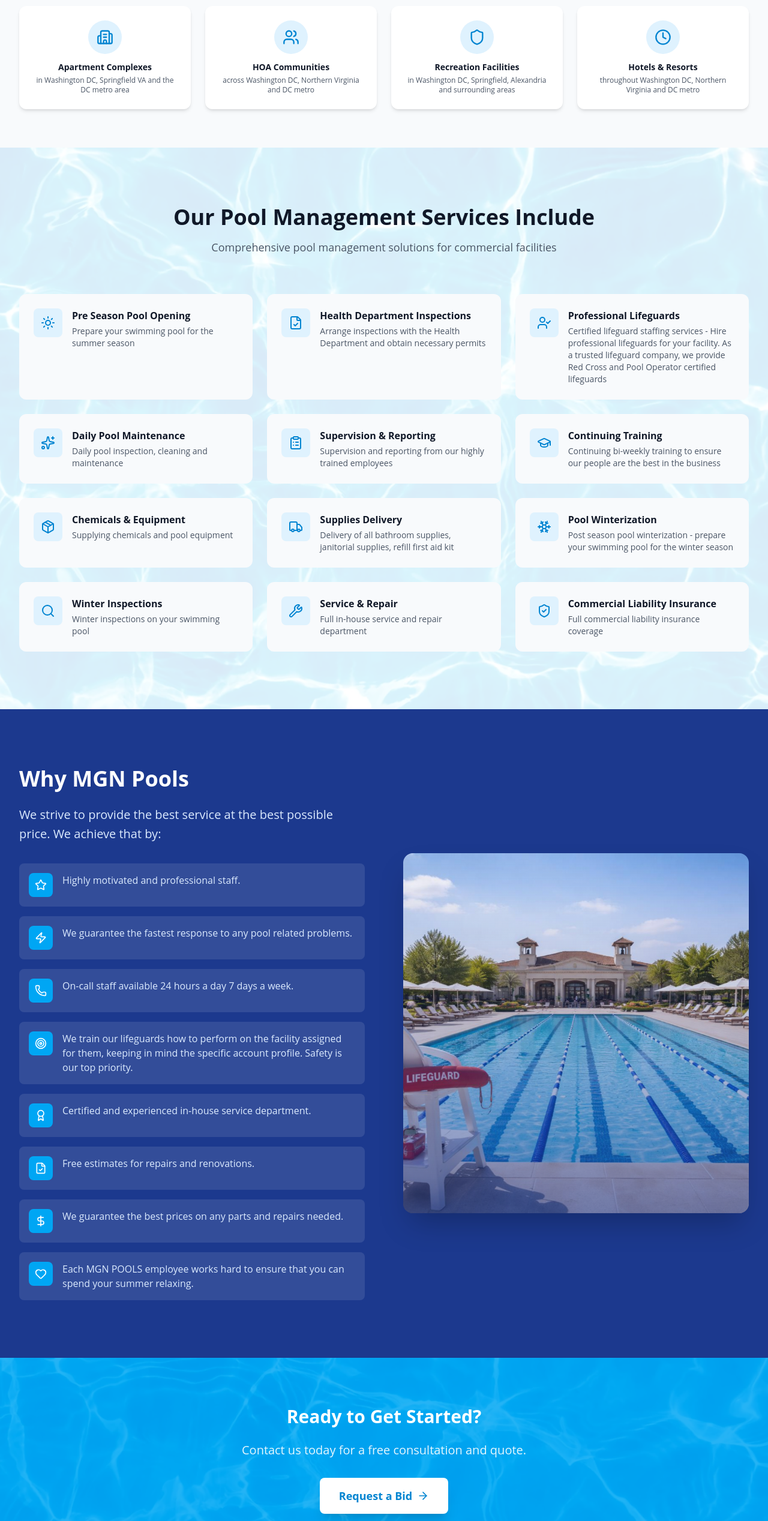
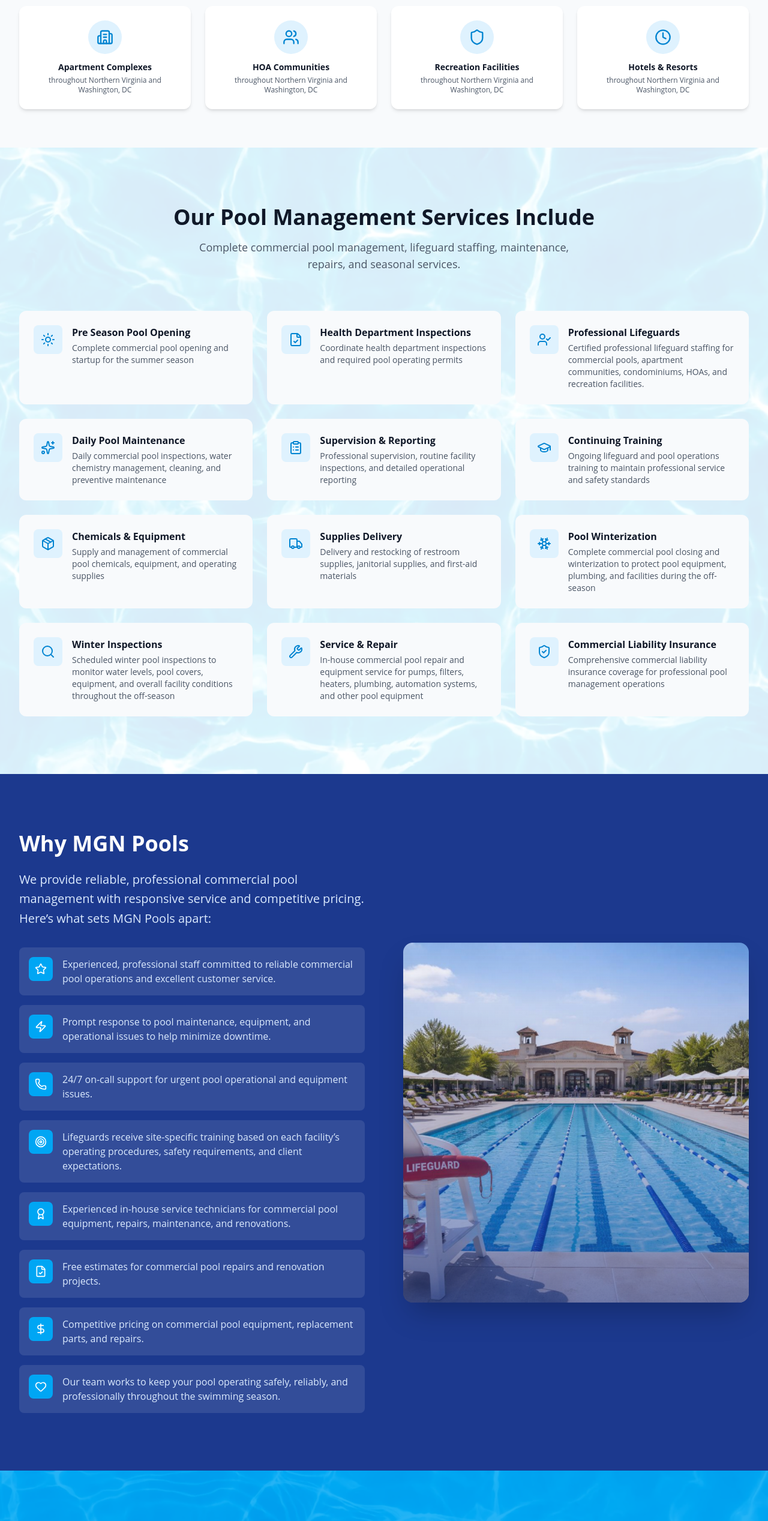
Before and after one commit to Atanas1122/mgn_pools, a React (Vite) app: page /commercial in a window 1280 px wide. Shown: the part 1320-3855 px from the top of the page at 60% size. Built offline with nearby package versions, Linux system fonts and the light colour scheme.

Commit message:
Improve commercial page content

```diff
--- a/src/pages/Commercial.tsx
+++ b/src/pages/Commercial.tsx
@@ -18,22 +18,22 @@
   {
     icon: Building2,
     title: "Apartment Complexes",
-    description: "in Washington DC, Springfield VA and the DC metro area"
+    description: "throughout Northern Virginia and Washington, DC"
   },
   {
     icon: Users,
     title: "HOA Communities",
-    description: "across Washington DC, Northern Virginia and DC metro"
+    description: "throughout Northern Virginia and Washington, DC"
   },
   {
     icon: Shield,
     title: "Recreation Facilities",
-    description: "in Washington DC, Springfield, Alexandria and surrounding areas"
+    description: "throughout Northern Virginia and Washington, DC"
   },
   {
     icon: Clock,
     title: "Hotels & Resorts",
-    description: "throughout Washington DC, Northern Virginia and DC metro"
+    description: "throughout Northern Virginia and Washington, DC"
   },
 ];
 
@@ -42,62 +42,62 @@
   {
     icon: Sun,
     title: "Pre Season Pool Opening",
-    description: "Prepare your swimming pool for the summer season"
+    description: "Complete commercial pool opening and startup for the summer season"
   },
   {
     icon: FileCheck,
     title: "Health Department Inspections",
-    description: "Arrange inspections with the Health Department and obtain necessary permits"
+    description: "Coordinate health department inspections and required pool operating permits"
   },
   {
     icon: UserCheck,
     title: "Professional Lifeguards",
-    description: "Certified lifeguard staffing services - Hire professional lifeguards for your facility. As a trusted lifeguard company, we provide Red Cross and Pool Operator certified lifeguards"
+    description: "Certified professional lifeguard staffing for commercial pools, apartment communities, condominiums, HOAs, and recreation facilities."
   },
   {
     icon: Sparkles,
     title: "Daily Pool Maintenance",
-    description: "Daily pool inspection, cleaning and maintenance"
+    description: "Daily commercial pool inspections, water chemistry management, cleaning, and preventive maintenance"
   },
   {
     icon: ClipboardList,
     title: "Supervision & Reporting",
-    description: "Supervision and reporting from our highly trained employees"
+    description: "Professional supervision, routine facility inspections, and detailed operational reporting"
   },
   {
     icon: GraduationCap,
     title: "Continuing Training",
-    description: "Continuing bi-weekly training to ensure our people are the best in the business"
+    description: "Ongoing lifeguard and pool operations training to maintain professional service and safety standards"
   },
   {
     icon: Package,
     title: "Chemicals & Equipment",
-    description: "Supplying chemicals and pool equipment"
+    description: "Supply and management of commercial pool chemicals, equipment, and operating supplies"
   },
   {
     icon: Truck,
     title: "Supplies Delivery",
-    description: "Delivery of all bathroom supplies, janitorial supplies, refill first aid kit"
+    description: "Delivery and restocking of restroom supplies, janitorial supplies, and first-aid materials"
   },
   {
     icon: Snowflake,
     title: "Pool Winterization",
-    description: "Post season pool winterization - prepare your swimming pool for the winter season"
+    description: "Complete commercial pool closing and winterization to protect pool equipment, plumbing, and facilities during the off-season"
   },
   {
     icon: Search,
     title: "Winter Inspections",
-    description: "Winter inspections on your swimming pool"
+    description: "Scheduled winter pool inspections to monitor water levels, pool covers, equipment, and overall facility conditions throughout the off-season"
   },
   {
     icon: Wrench,
     title: "Service & Repair",
-    description: "Full in-house service and repair department"
+    description: "In-house commercial pool repair and equipment service for pumps, filters, heaters, plumbing, automation systems, and other pool equipment"
   },
   {
     icon: ShieldCheck,
     title: "Commercial Liability Insurance",
-    description: "Full commercial liability insurance coverage"
+    description: "Comprehensive commercial liability insurance coverage for professional pool management operations"
   },
 ];
 
@@ -105,35 +105,35 @@
 const whyMgnPools = [
   {
     icon: Star,
-    text: "Highly motivated and professional staff."
+    text: "Experienced, professional staff committed to reliable commercial pool operations and excellent customer service."
   },
   {
     icon: Zap,
-    text: "We guarantee the fastest response to any pool related problems."
+    text: "Prompt response to pool maintenance, equipment, and operational issues to help minimize downtime."
   },
   {
     icon: Phone,
-    text: "On-call staff available 24 hours a day 7 days a week."
+    text: "24/7 on-call support for urgent pool operational and equipment issues."
   },
   {
     icon: Target,
-    text: "We train our lifeguards how to perform on the facility assigned for them, keeping in mind the specific account profile. Safety is our top priority."
+    text: "Lifeguards receive site-specific training based on each facility’s operating procedures, safety requirements, and client expectations."
   },
   {
     icon: Award,
-    text: "Certified and experienced in-house service department."
+    text: "Experienced in-house service technicians for commercial pool equipment, repairs, maintenance, and renovations."
   },
   {
     icon: FileCheck,
-    text: "Free estimates for repairs and renovations."
+    text: "Free estimates for commercial pool repairs and renovation projects."
   },
   {
     icon: DollarSign,
-    text: "We guarantee the best prices on any parts and repairs needed."
+    text: "Competitive pricing on commercial pool equipment, replacement parts, and repairs."
   },
   {
     icon: Heart,
-    text: "Each MGN POOLS employee works hard to ensure that you can spend your summer relaxing."
+    text: "Our team works to keep your pool operating safely, reliably, and professionally throughout the swimming season."
   },
 ];
 
@@ -195,7 +195,7 @@
                 "name": "How quickly can you respond to commercial pool emergencies?",
                 "acceptedAnswer": {
                   "@type": "Answer",
-                  "text": "We guarantee the fastest response to any pool-related problems. Our on-call staff is available 24 hours a day, 7 days a week for commercial pool emergencies."
+                  "text": "We provide prompt response to commercial pool maintenance, equipment, and operational issues. Our on-call staff is available 24 hours a day, 7 days a week for urgent pool-related needs."
                 }
               }
             ]
@@ -266,7 +266,7 @@
               <div className="relative rounded-2xl overflow-hidden shadow-2xl">
                 <img
                   src={poolManagementImage}
-                  alt="Commercial pool management services in Washington DC and Springfield VA for apartments, HOAs and hotels"
+                  alt="Commercial pool management services in Northern Virginia and Washington, DC for apartments, condominiums, HOAs, and recreation facilities"
                   className="w-full h-[450px] object-cover"
                 />
               </div>
@@ -323,7 +323,7 @@
               Our Pool Management Services Include
             </h2>
             <p className="text-lg text-gray-600 max-w-2xl mx-auto">
-              Comprehensive pool management solutions for commercial facilities
+              Complete commercial pool management, lifeguard staffing, maintenance, repairs, and seasonal services.
             </p>
           </motion.div>
 
@@ -363,7 +363,7 @@
               </h2>
 
               <p className="text-xl text-blue-100 mb-8 leading-relaxed">
-                We strive to provide the best service at the best possible price. We achieve that by:
+                We provide reliable, professional commercial pool management with responsive service and competitive pricing. Here’s what sets MGN Pools apart:
               </p>
 
               <div className="space-y-4">
@@ -416,13 +416,13 @@
             Ready to Get Started?
           </h2>
           <p className="text-xl text-white/90 mb-8">
-            Contact us today for a free consultation and quote.
+            Contact us today for a free consultation and commercial pool management proposal.
           </p>
           <Link
             to="/bid"
             className="inline-flex items-center gap-2 bg-white hover:bg-gray-100 text-sky-600 px-8 py-4 rounded-lg font-bold text-lg transition-all shadow-xl"
           >
-            Request a Bid
+            Request a Commercial Pool Proposal
             <ArrowRight className="w-5 h-5" />
           </Link>
         </div>
```
